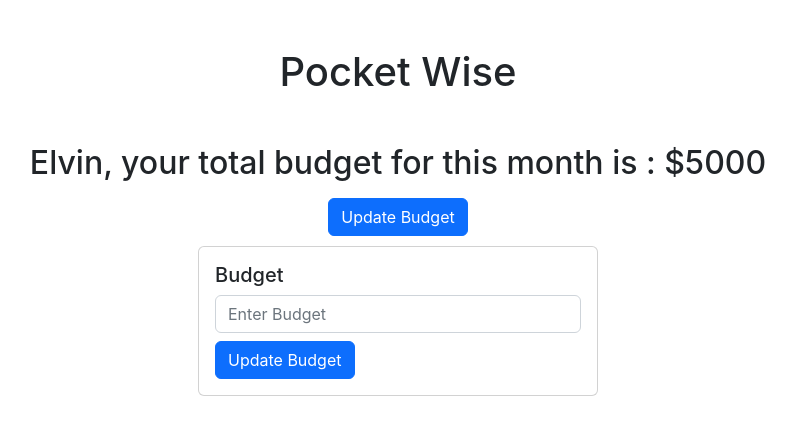
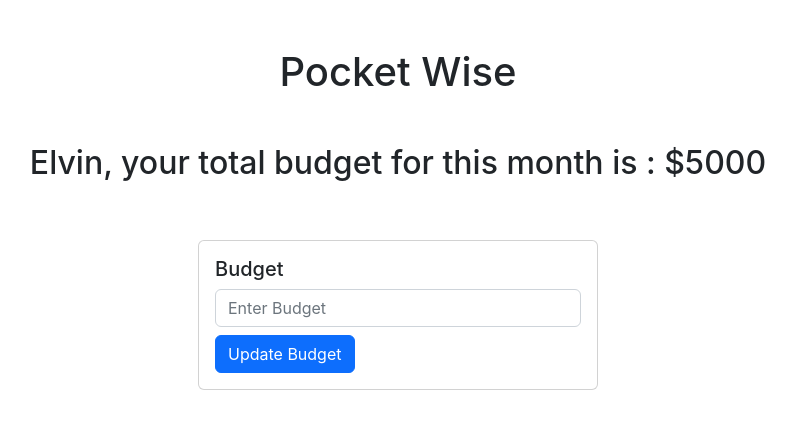
Before and after one commit to ElvinGarciaDev/Pocket-Wise, a React (Create React App) app in the folder client/: page / in a window 1280 px wide. Shown: the top 434 px of the page, without its empty margins (242-1038 px from the left). Built offline with nearby package versions, Linux system fonts and the light colour scheme.

Commit message:
created state for input in addBudget comp. Created function that hadnles the state update when a user uses the input

```diff
--- a/client/src/components/AddBudget.js
+++ b/client/src/components/AddBudget.js
@@ -1,42 +1,34 @@
 import { useState } from "react";
-import Button from "./Button"
+import Button from "./Button";
 
 const AddBudget = ({}) => {
   // set the state of the input we need. By default the state should be empty
   const [text, setText] = useState("");
 
+  // Update the input state
+  function handleTextChange(event) {
+    // set the state with what ever is on the input
+    setText(event.target.value);
+  }
+
   return (
-    <div className="continer">
+    <div className="continer pt-5">
       <form action="">
-        <div className="card" style={{width: "25rem", margin: "2px auto"}}>
+        <div className="card" style={{ width: "25rem", margin: "2px auto" }}>
           <div className="card-body">
             <h5 class="card-title">Budget</h5>
 
             <input
-            type="email"
+              type="text"
               className="form-control"
               id="exampleFormControlInput1"
               placeholder="Enter Budget"
+              value={text}
+              onChange={handleTextChange}
             />
-            <Button text={"Update Budget"} color={"btn btn-primary mt-2"}/>
-
+            <Button btnType={"submit"} text={"Update Budget"} color={"btn btn-primary mt-2"} />
           </div>
         </div>
-
-        {/* <div className="mb-3">
-          <input
-            type="email"
-            className="form-control"
-            id="exampleFormControlInput1"
-            placeholder="Enter Budget"
-            style={{
-              width: "500px",
-              margin: "2px auto",
-              borderRadius: "5px",
-              fontSize: "20px",
-            }}
-          />
-        </div> */}
       </form>
     </div>
   );
--- a/client/src/components/Button.js
+++ b/client/src/components/Button.js
@@ -1,7 +1,7 @@
-const Button = ({text, color}) => {
+const Button = ({text, color, btnType}) => {
 
     return (
-        <button className={color}>{text}</button>
+        <button type={btnType} className={color}>{text}</button>
     )
 }
 
--- a/client/src/components/Header.js
+++ b/client/src/components/Header.js
@@ -1,4 +1,3 @@
-import Button from "./Button"
 
 const Header = ({title, userName, budget}) => {
 
@@ -6,7 +5,6 @@ const Header = ({title, userName, budget}) => {
         <header className="container text-center mt-5 h1">
             <h1>{title}</h1>
             <h2 className="mt-5">{userName}, your total budget for this month is : ${budget}</h2>
-            <Button text={"Update Budget"} color={"btn btn-primary"}/>
         </header>
     )
 }
```
Lines whose indentation alone changed are shown as unchanged.
